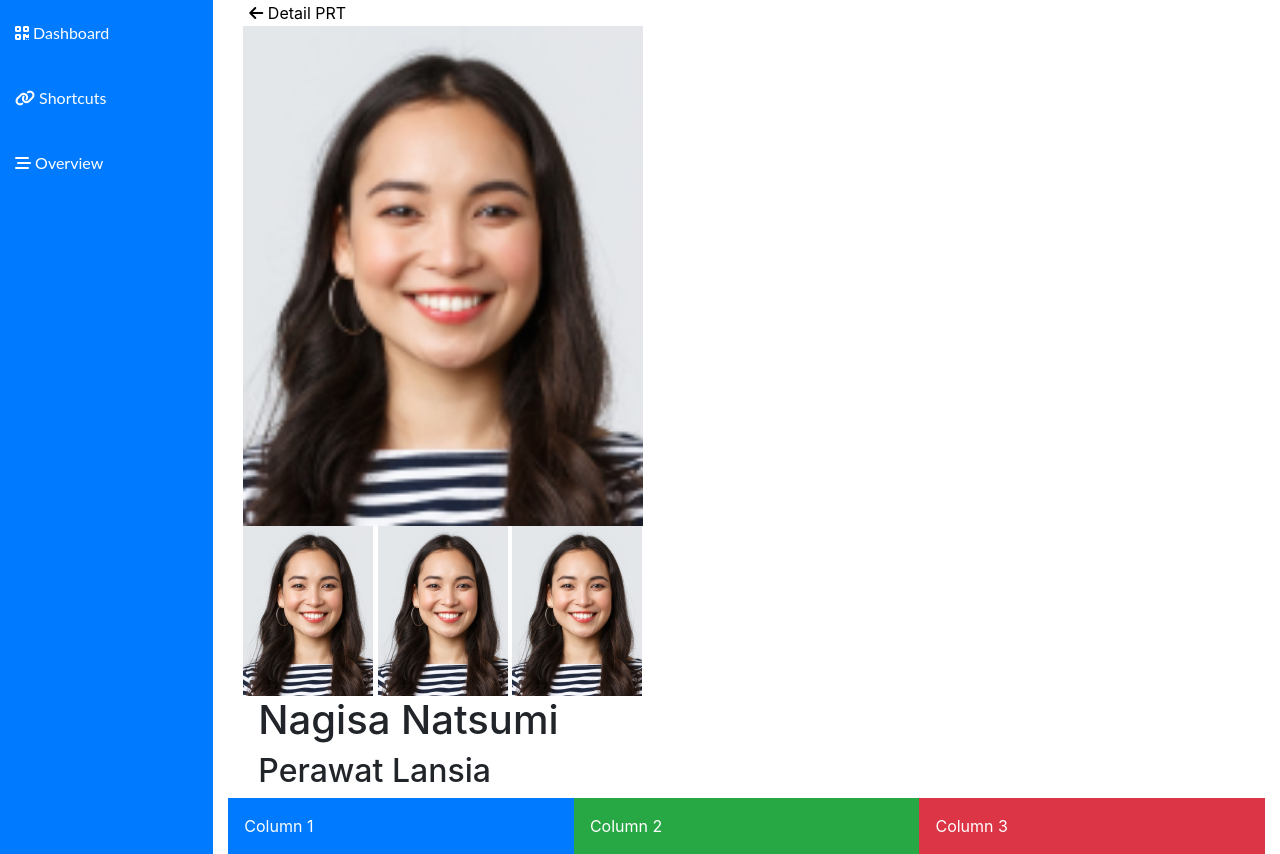
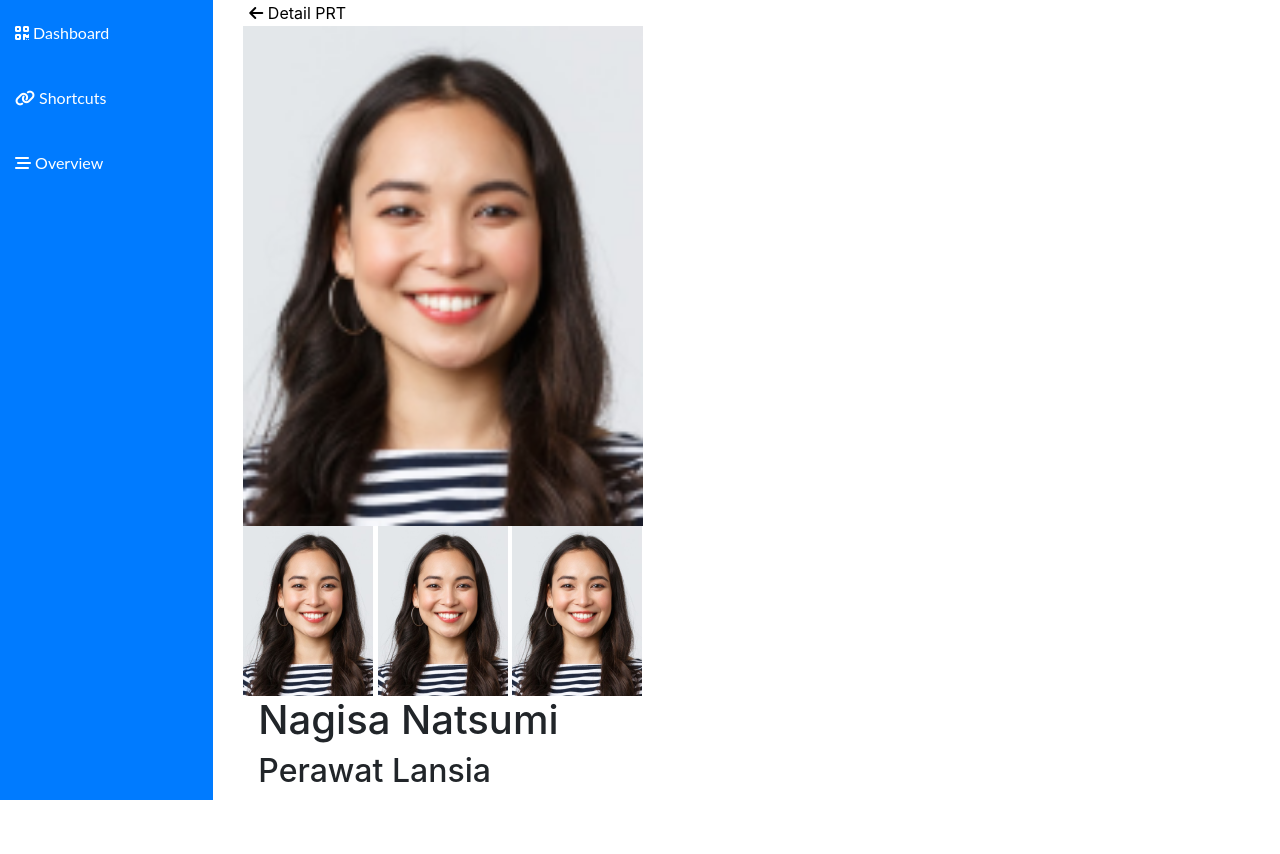
Before and after one commit to armicof/FED5026231067, a plain HTML site: page Latihan Pembuatan Layout/index.html in a window 1280 px wide. After the commit the page ends 800 px from the top, so only its background shows below. Drawn offline with nearby package versions, Linux system fonts and the light colour scheme.

Commit message:
PERTEMUAN 4 PR

```diff
--- a/Latihan Pembuatan Layout/index.html
+++ b/Latihan Pembuatan Layout/index.html
@@ -42,13 +42,6 @@
                 <h2>Perawat Lansia</h2>
             </div>
         </div>
-        <div class="container">
-            <div class="row">
-                <div class="col bg-primary text-white p-3">Column 1</div>
-                <div class="col bg-success text-white p-3">Column 2</div>
-                <div class="col bg-danger text-white p-3">Column 3</div>
-            </div>
-        </div>
     </div>
 
 
```
